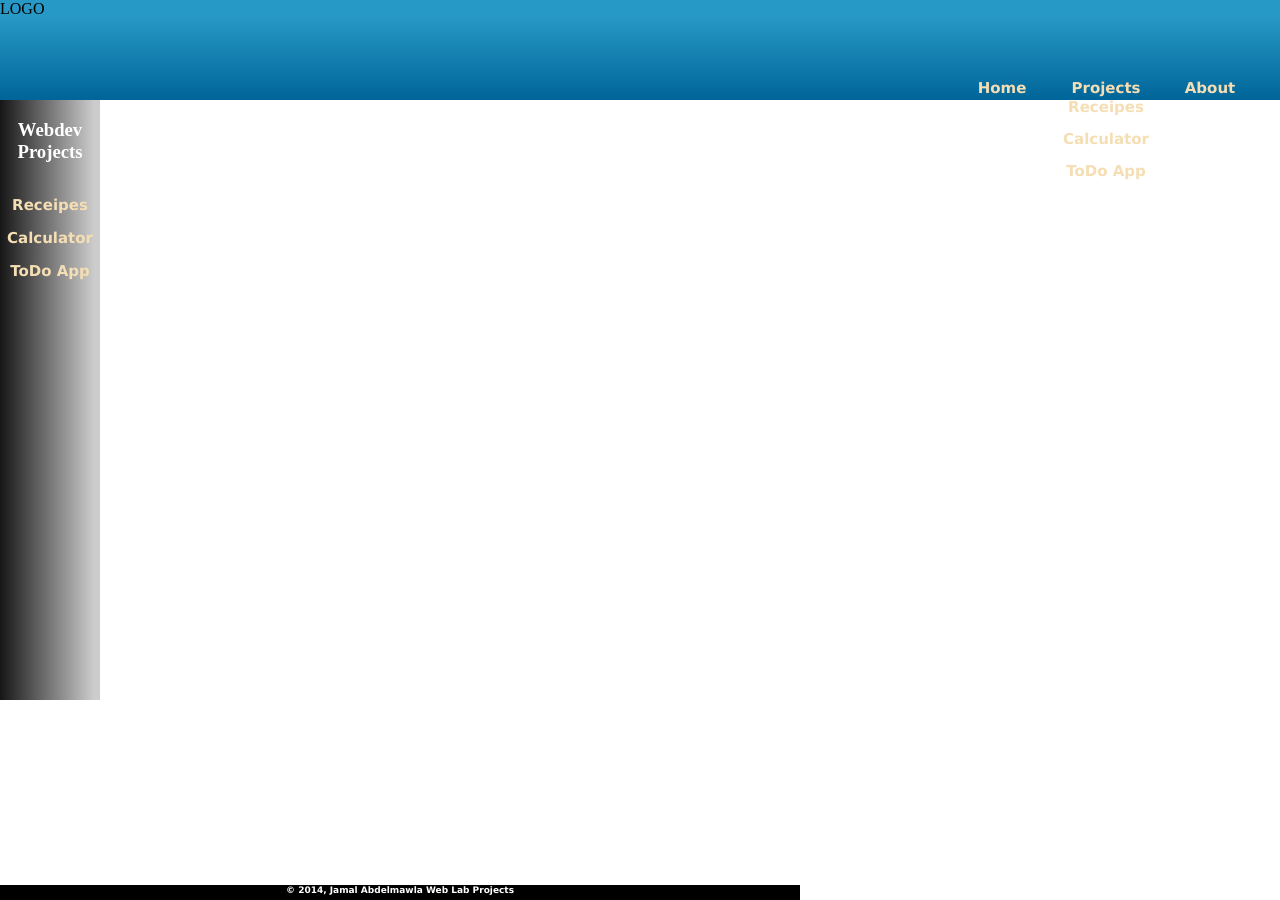
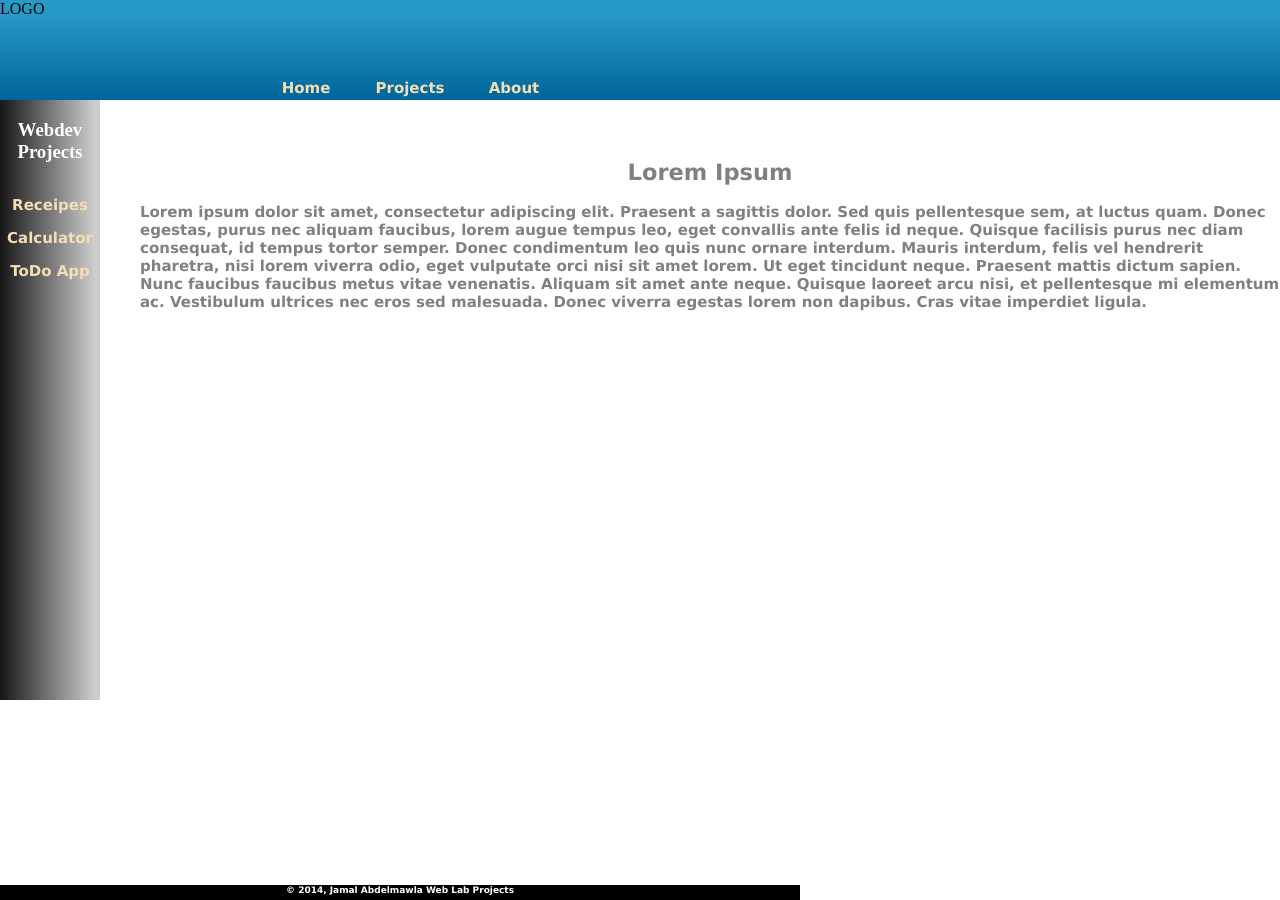
Before and after one commit to jmawla/mywebpage, a Jekyll site: the page built from index.html, in a window 1280 px wide. Built offline with Jekyll 4.4.1, drawn with Linux system fonts in a browser that asks for light colours; nearby versions of some CDN libraries.

Commit message:
added few changes to color and text

```diff
--- a/_layouts/default.html
+++ b/_layouts/default.html
@@ -7,6 +7,14 @@
 	{% include sidenav.html %}
 
 	{{ content }}
+    <main>
+        <article>
+        <h1>Lorem Ipsum</h1>
+        <p>Lorem ipsum dolor sit amet, consectetur adipiscing elit. Praesent a sagittis dolor. Sed quis pellentesque sem, at luctus quam. Donec egestas, purus nec aliquam faucibus, lorem augue tempus leo, eget convallis ante felis id neque. Quisque facilisis purus nec diam consequat, id tempus tortor semper. Donec condimentum leo quis nunc ornare interdum. Mauris interdum, felis vel hendrerit pharetra, nisi lorem viverra odio, eget vulputate orci nisi sit amet lorem. Ut eget tincidunt neque. Praesent mattis dictum sapien. Nunc faucibus faucibus metus vitae venenatis. Aliquam sit amet ante neque. Quisque laoreet arcu nisi, et pellentesque mi elementum ac. Vestibulum ultrices nec eros sed malesuada. Donec viverra egestas lorem non dapibus. Cras vitae imperdiet ligula.
+		</p>
+		</article>
+	</main>
+
 
 	{% include footer.html %}
 
--- a/css/base.css
+++ b/css/base.css
@@ -27,7 +27,8 @@ body {
 	margin-top: 0px;
 	margin-bottom: 0px;
 	padding-top: 61px;
-	padding-right: 20px;
+	padding-left: 20%;
+	position: absolute;
 }
 
 #topNavBlock ul li {
@@ -38,28 +39,44 @@ body {
 }
 
 .subMenuNav {
-	display: block;
+	display: none;
 	margin-top: 0px;
 	padding-left: 0px;
 }
 
 .subMenuNav>li {
-	display: block;
+	display: none;
 	height: 24px;
 	width: 100%;
 /*	border-top: 1px groove #6b6b6b;*/
 	vertical-align: middle;
 	padding-top: 4px;
 	padding-bottom: 4px;
+	color: black;
 /*	margin-left: -30px;
 	margin-right: 3px;*/
+}
+
+.subMenuNav>li a {
+	color: black;
+	font-weight: bold;
 }
 
 .subMenuNav>li:first-child {
 	margin-top: -3px;
 }
 
+main{
+    height: 68%;
+    overflow:auto;
+    padding-top: 40px;
+    padding-left: 40px;
+    color: gray;
+}
 
+main h1 {
+	text-align: center;
+}
 
 a {
 	text-decoration: none;
--- a/projects/todo-app/todo.js
+++ b/projects/todo-app/todo.js
@@ -6,7 +6,7 @@ $(document).ready(function() {
 	var CR_KEY = 13;
 	var ESC_KEY = 27;
 	var inputStorage = new Array;	//array of objects for storage
-	localStorage.setItem('todos', JSON.stringify(inputStorage));
+//	localStorage.setItem('todos', JSON.stringify(inputStorage));
 
 	var todoFunc = {
 		uuid: function () {
@@ -94,6 +94,7 @@ $(document).ready(function() {
 		// reload entries from storage
 		populateStorage: function() {
 			inputStorage = JSON.parse(localStorage.getItem("todos"));
+			//check if inputStorage is null
 			if(inputStorage.length > 0) {
 				for(var key=0 ; key<inputStorage.length ; key++) {
 					todoFunc.addEntry(inputStorage[key].name, inputStorage[key].id, inputStorage[key].completed);
--- a/scripts/code.js
+++ b/scripts/code.js
@@ -12,10 +12,10 @@ $(document).ready(function() {
 	});
 	$('.popUpMenuItem').mouseenter(function(event) {
 		/* Act on the event */
-		$(this).css('background', '#6e6e6e');
+		$(this).css('background', '#a8a8a8');
 	});
 	$('.popUpMenuItem').mouseleave(function(event) {
 		/* Act on the event */
-		$(this).css('background', '$4b4b4b');
+		$(this).css('background', '#4b4b4b');
 	});
 });
```
Also changed, not shown: _includes/sidenav.html (indentation only).
